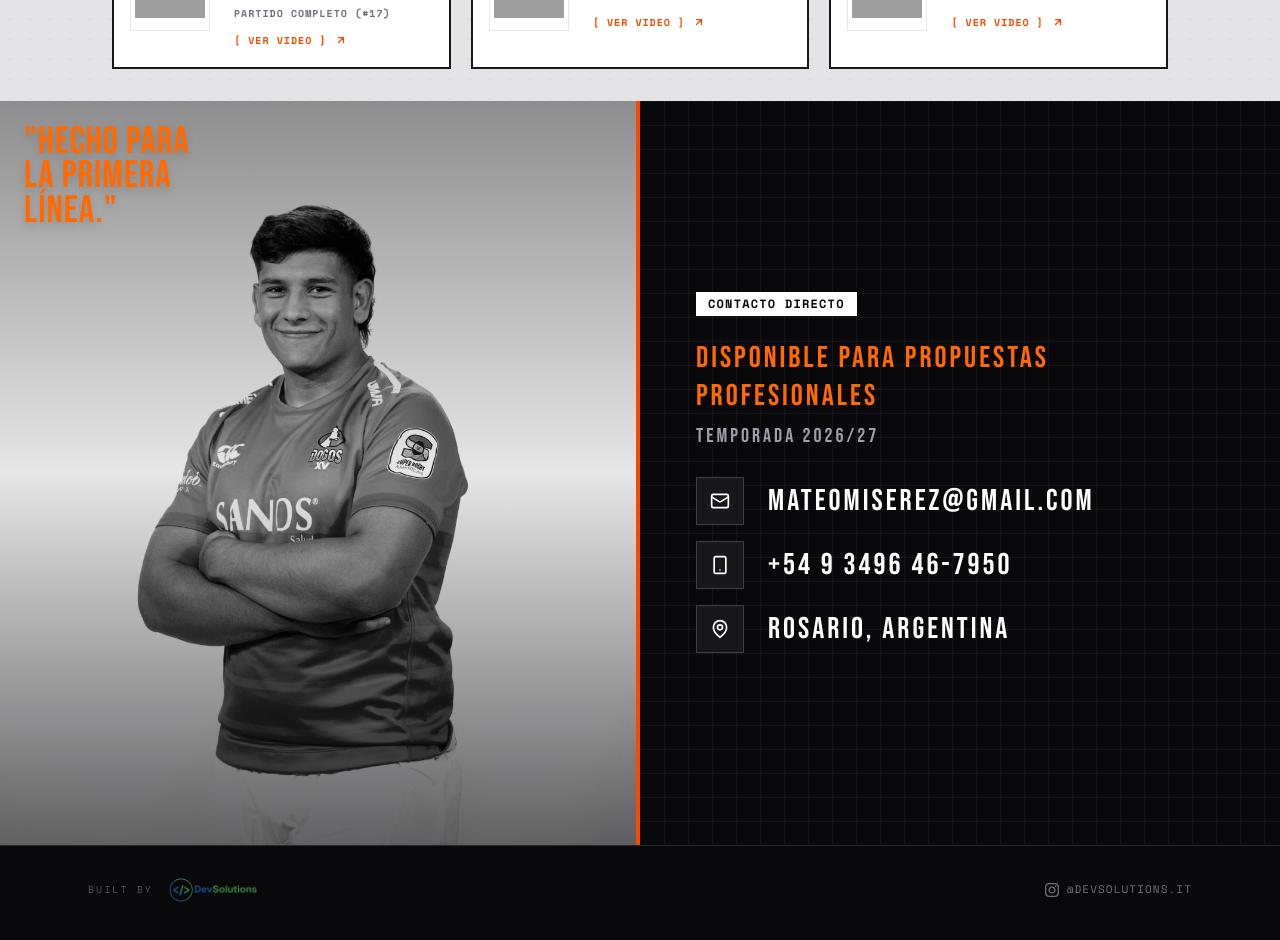
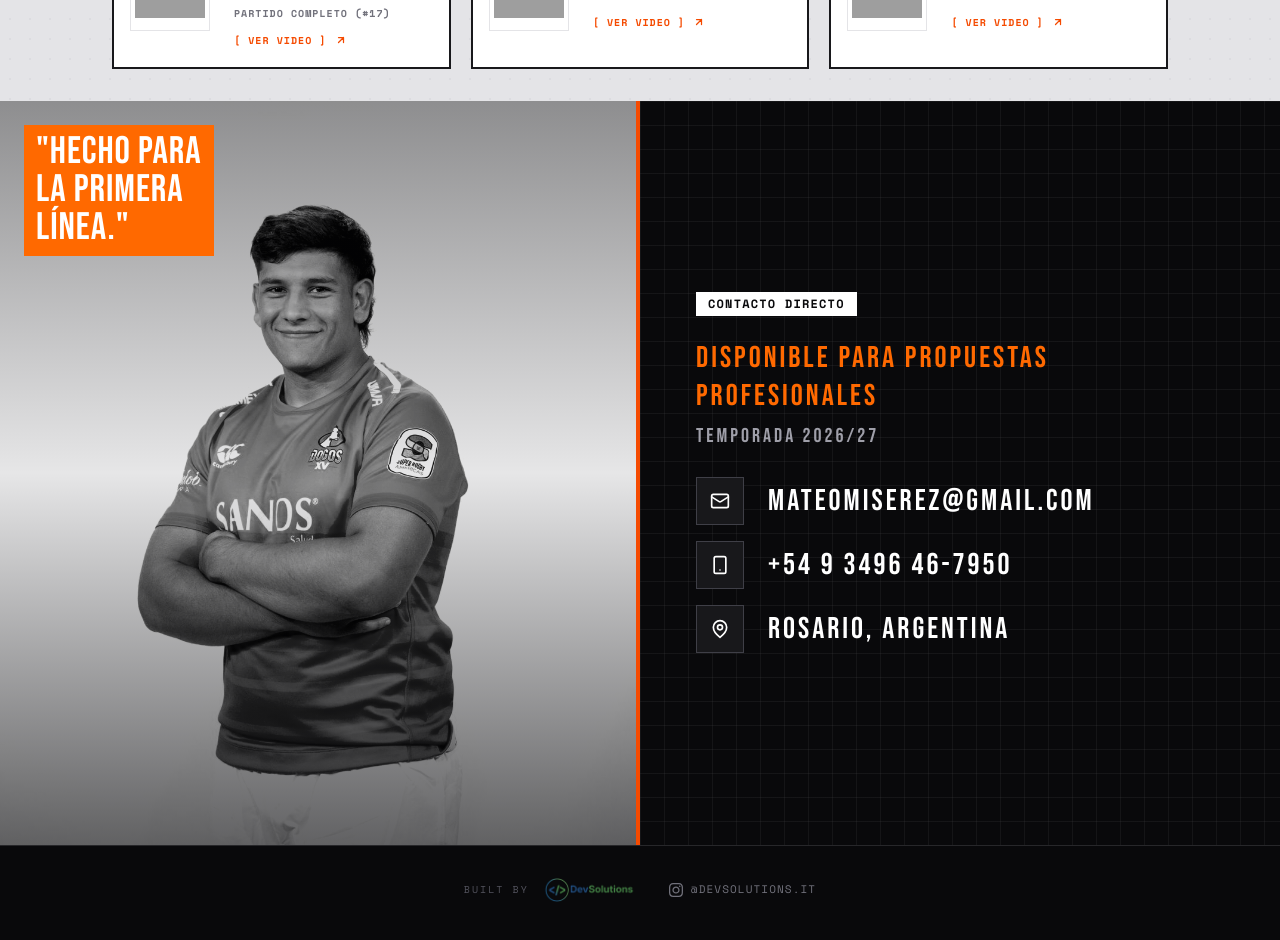
Before and after one commit to kevindavezac1/dossier-MateoNu-e, a React (Vite) app: page / in a window 1280 px wide. Shown: the part 4680-5620 px from the top of the page. Built offline with nearby package versions, Linux system fonts and the light colour scheme; grey boxes are pictures that could not be loaded.

Commit message:
correccion de de errores en el footer

```diff
--- a/src/components/Footer.jsx
+++ b/src/components/Footer.jsx
@@ -5,7 +5,7 @@
 export default function Footer() {
   return (
     <footer className="w-full bg-zinc-950 border-t border-zinc-800">
-      <div className="max-w-6xl mx-auto px-6 py-8 flex flex-col sm:flex-row items-center justify-between gap-4">
+      <div className="max-w-6xl mx-auto px-6 py-8 flex flex-col sm:flex-row items-center justify-center gap-8">
         <div className="flex items-center gap-3">
           <span className="text-zinc-600 font-mono text-[10px] uppercase tracking-[0.2em]">Built by</span>
           <a href={INSTAGRAM_URL} target="_blank" rel="noopener noreferrer">
--- a/src/components/pages/ContactPage.jsx
+++ b/src/components/pages/ContactPage.jsx
@@ -26,9 +26,9 @@
           />
           <div className="absolute inset-0 bg-gradient-to-t from-zinc-950/60 via-transparent to-zinc-950/40" />
           <div className="absolute top-6 left-6 z-10">
-            <h2 className="font-bebas text-[clamp(28px,3vw,48px)] leading-[0.9] text-orange-500 tracking-wide drop-shadow-lg">
+            <h2 className="font-bebas text-[clamp(28px,3vw,48px)] leading-[1] tracking-wide bg-orange-500 text-white px-3 py-2 inline-block">
               {t.athlete.quote.split('\n').map((line, i) => (
-                <span key={i}>{line}{i < 2 && <br />}</span>
+                <span key={i} className="block">{line}</span>
               ))}
             </h2>
           </div>
```
